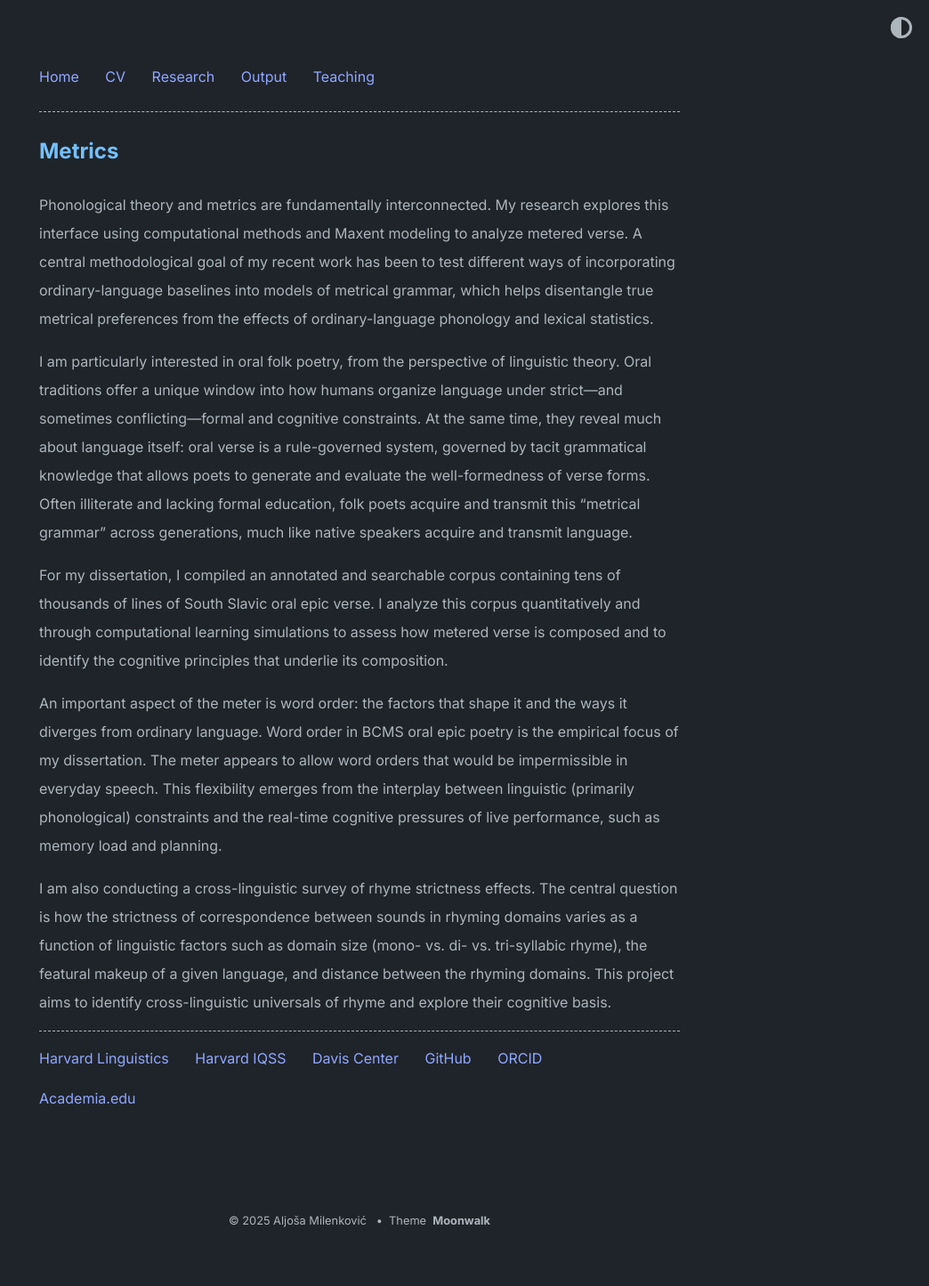
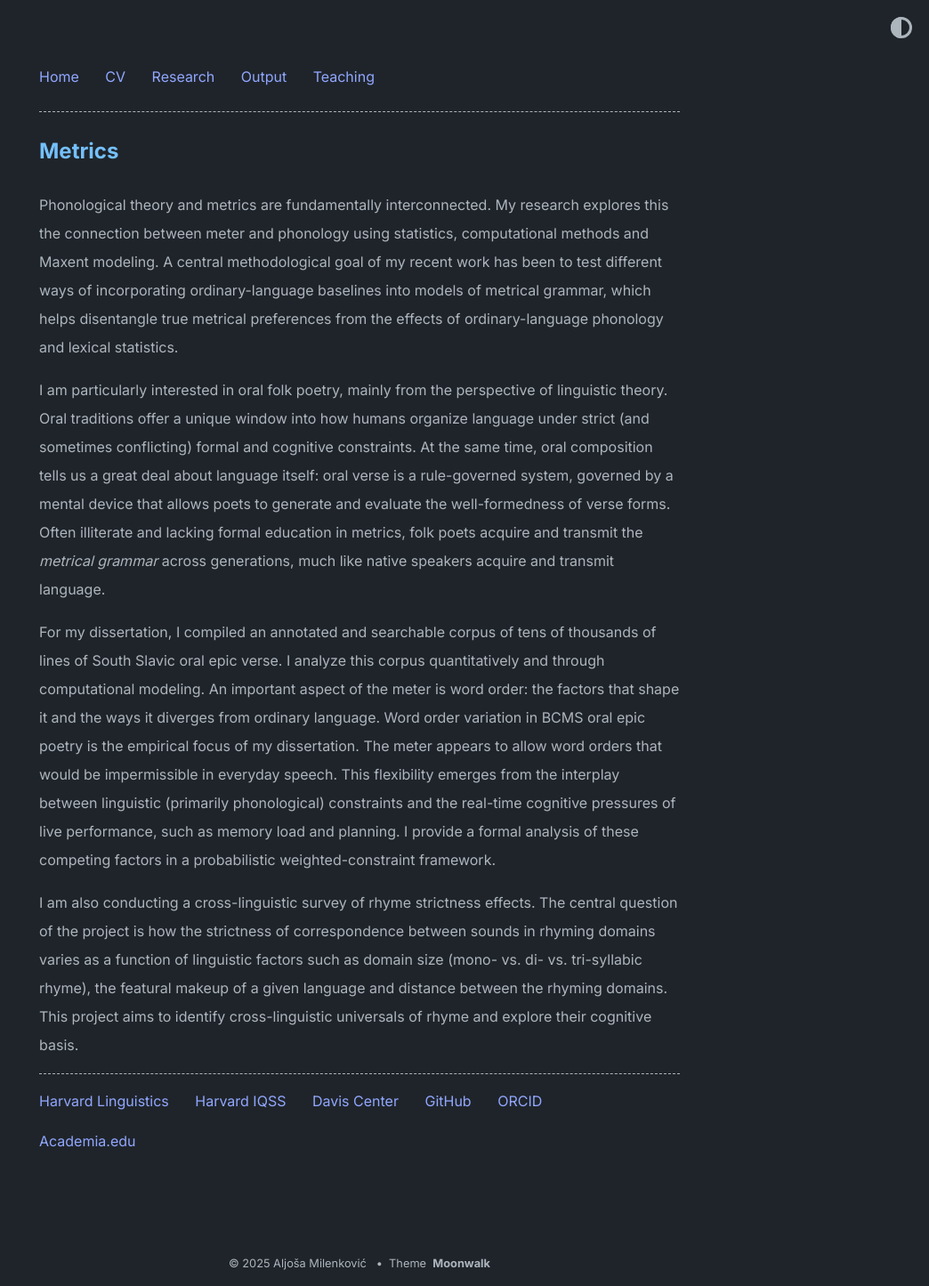
Before and after one commit to AljosaMilenkovic/AljosaMilenkovic.github.io, a Jekyll site: the page built from research/metrics.md, in a window 1280 px wide. Shown: the whole page at 89% size, without its empty margins (236-1280 px from the left). Built offline with Jekyll 4.4.1, drawn with Linux system fonts in a browser that asks for light colours; before the commit the page ends 1397 px from its top, so only the background shows below that.

Commit message:
Update metrics.md

```diff
--- a/research/metrics.md
+++ b/research/metrics.md
@@ -4,12 +4,10 @@ title: Metrics
 permalink: /research/metrics/
 ---
 
-Phonological theory and metrics are fundamentally interconnected. My research explores this interface using computational methods and Maxent modeling to analyze metered verse. A central methodological goal of my recent work has been to test different ways of incorporating ordinary-language baselines into models of metrical grammar, which helps disentangle true metrical preferences from the effects of ordinary-language phonology and lexical statistics.
+Phonological theory and metrics are fundamentally interconnected. My research explores this the connection between meter and phonology using statistics, computational methods and Maxent modeling. A central methodological goal of my recent work has been to test different ways of incorporating ordinary-language baselines into models of metrical grammar, which helps disentangle true metrical preferences from the effects of ordinary-language phonology and lexical statistics.
 
-I am particularly interested in oral folk poetry, from the perspective of linguistic theory. Oral traditions offer a unique window into how humans organize language under strict—and sometimes conflicting—formal and cognitive constraints. At the same time, they reveal much about language itself: oral verse is a rule-governed system, governed by tacit grammatical knowledge that allows poets to generate and evaluate the well-formedness of verse forms. Often illiterate and lacking formal education, folk poets acquire and transmit this “metrical grammar” across generations, much like native speakers acquire and transmit language.
+I am particularly interested in oral folk poetry, mainly from the perspective of linguistic theory. Oral traditions offer a unique window into how humans organize language under strict (and sometimes conflicting) formal and cognitive constraints. At the same time, oral composition tells us a great deal about language itself: oral verse is a rule-governed system, governed by a mental device that allows poets to generate and evaluate the well-formedness of verse forms. Often illiterate and lacking formal education in metrics, folk poets acquire and transmit the *metrical grammar* across generations, much like native speakers acquire and transmit language.
 
-For my dissertation, I compiled an annotated and searchable corpus containing tens of thousands of lines of South Slavic oral epic verse. I analyze this corpus quantitatively and through computational learning simulations to assess how metered verse is composed and to identify the cognitive principles that underlie its composition.
+For my dissertation, I compiled an annotated and searchable corpus of tens of thousands of lines of South Slavic oral epic verse. I analyze this corpus quantitatively and through computational modeling. An important aspect of the meter is word order: the factors that shape it and the ways it diverges from ordinary language. Word order variation in BCMS oral epic poetry is the empirical focus of my dissertation. The meter appears to allow word orders that would be impermissible in everyday speech. This flexibility emerges from the interplay between linguistic (primarily phonological) constraints and the real-time cognitive pressures of live performance, such as memory load and planning. I provide a formal analysis of these competing factors in a probabilistic weighted-constraint framework.
 
-An important aspect of the meter is word order: the factors that shape it and the ways it diverges from ordinary language. Word order in BCMS oral epic poetry is the empirical focus of my dissertation. The meter appears to allow word orders that would be impermissible in everyday speech. This flexibility emerges from the interplay between linguistic (primarily phonological) constraints and the real-time cognitive pressures of live performance, such as memory load and planning.
-
-I am also conducting a cross-linguistic survey of rhyme strictness effects. The central question is how the strictness of correspondence between sounds in rhyming domains varies as a function of linguistic factors such as domain size (mono- vs. di- vs. tri-syllabic rhyme), the featural makeup of a given language, and distance between the rhyming domains. This project aims to identify cross-linguistic universals of rhyme and explore their cognitive basis.
+I am also conducting a cross-linguistic survey of rhyme strictness effects. The central question of the project is how the strictness of correspondence between sounds in rhyming domains varies as a function of linguistic factors such as domain size (mono- vs. di- vs. tri-syllabic rhyme), the featural makeup of a given language and distance between the rhyming domains. This project aims to identify cross-linguistic universals of rhyme and explore their cognitive basis.
```
